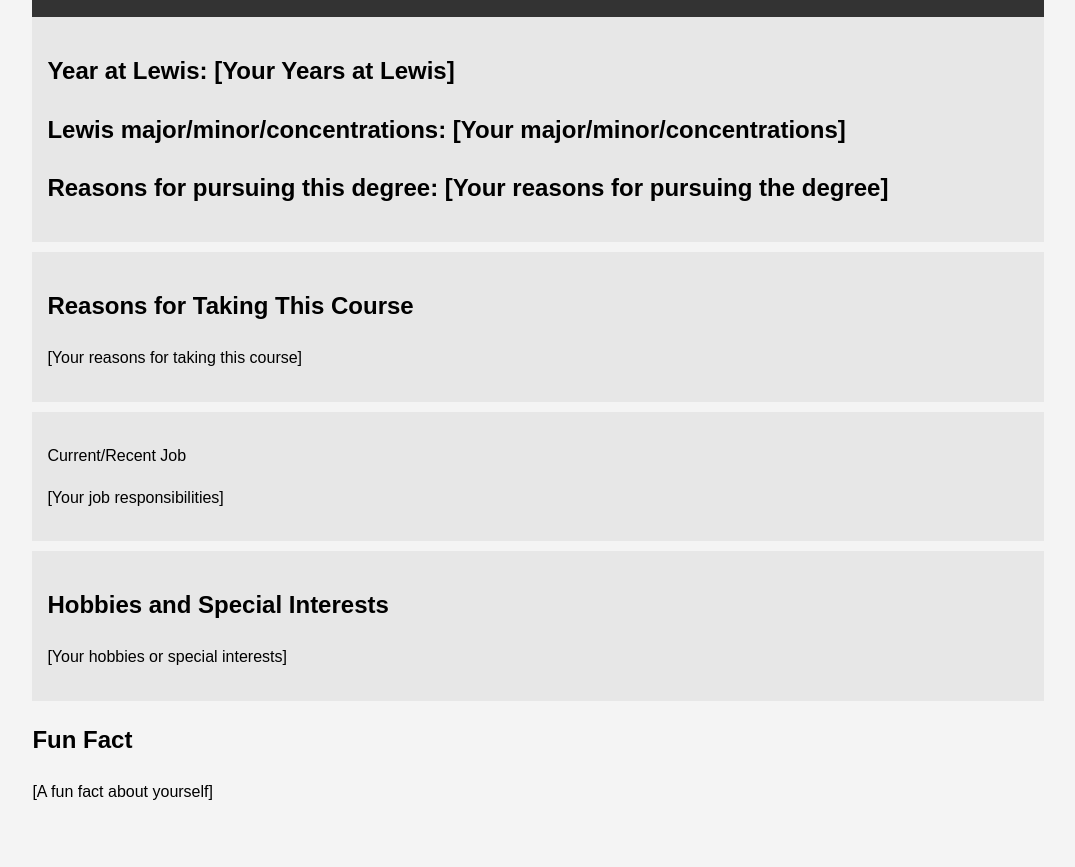
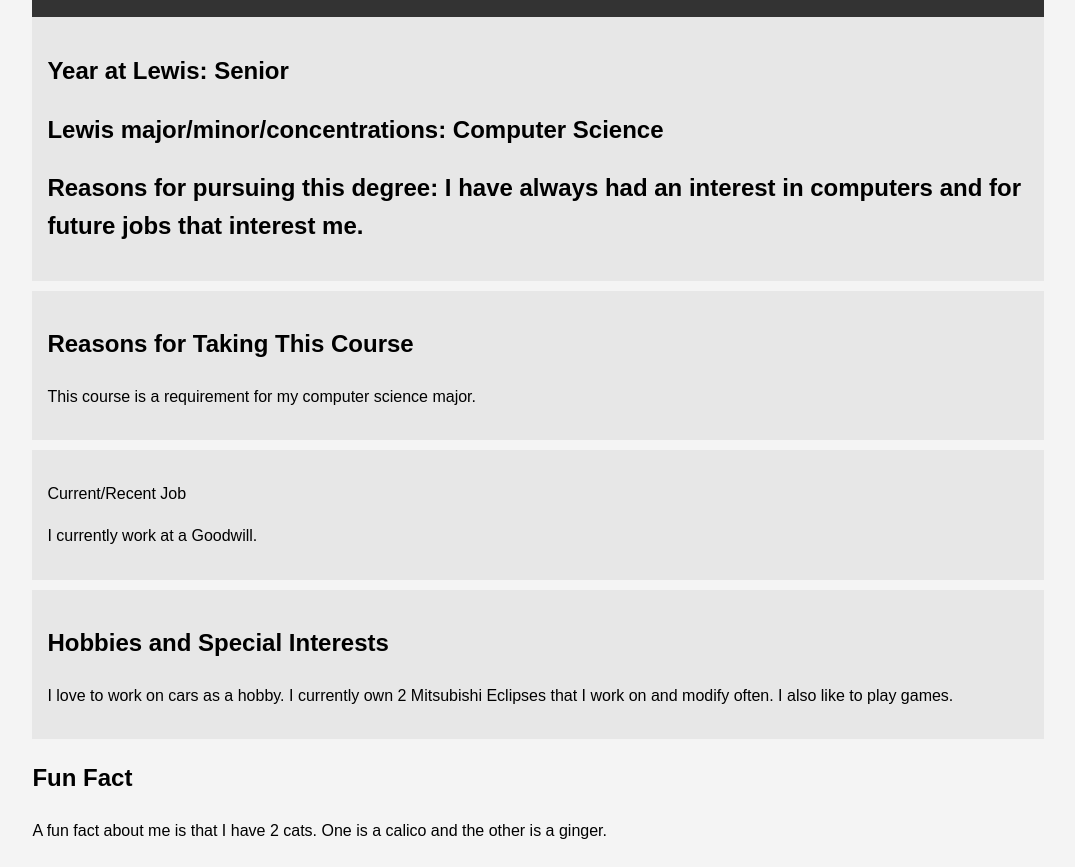
Before and after one commit to JaysonMatula/me, a plain HTML site: page index.html in a window 1280 px wide. Shown: the part 133-1000 px from the top of the page, without its empty margins (102-1177 px from the left). Before the commit the page ends 962 px from the top, so only its background shows below. Drawn offline with Linux system fonts and the light colour scheme.

Commit message:
Update index.html

```diff
--- a/index.html
+++ b/index.html
@@ -36,29 +36,29 @@
         </header>
 
         <section class="lewis">
-			<h2>Year at Lewis: [Your Years at Lewis]</h2>
-			<h2>Lewis major/minor/concentrations: [Your major/minor/concentrations]</h2>
-			<h2>Reasons for pursuing this degree: [Your reasons for pursuing the degree]</h2>
+			<h2>Year at Lewis: Senior </h2>
+			<h2>Lewis major/minor/concentrations: Computer Science</h2>
+			<h2>Reasons for pursuing this degree: I have always had an interest in computers and for future jobs that interest me. </h2>
         </section>
 
 		<section class="course">
             <h2>Reasons for Taking This Course</h2>
-            <p>[Your reasons for taking this course]</p>
+            <p>This course is a requirement for my computer science major.</p>
         </section>
 
 		<section class="job">
             <p>Current/Recent Job</p>
-			<p>[Your job responsibilities]</p>
+			<p>I currently work at a Goodwill.</p>
         </section>
 
         <section class="hobbies">
             <h2>Hobbies and Special Interests</h2>
-            <p>[Your hobbies or special interests]</p>
+            <p>I love to work on cars as a hobby. I currently own 2 Mitsubishi Eclipses that I work on and modify often. I also like to play games.</p>
         </section>
 
         <section class="fun-fact">
             <h2>Fun Fact</h2>
-            <p>[A fun fact about yourself]</p>
+            <p>A fun fact about me is that I have 2 cats. One is a calico and the other is a ginger. </p>
         </section>
     </div>
 </body>
```
